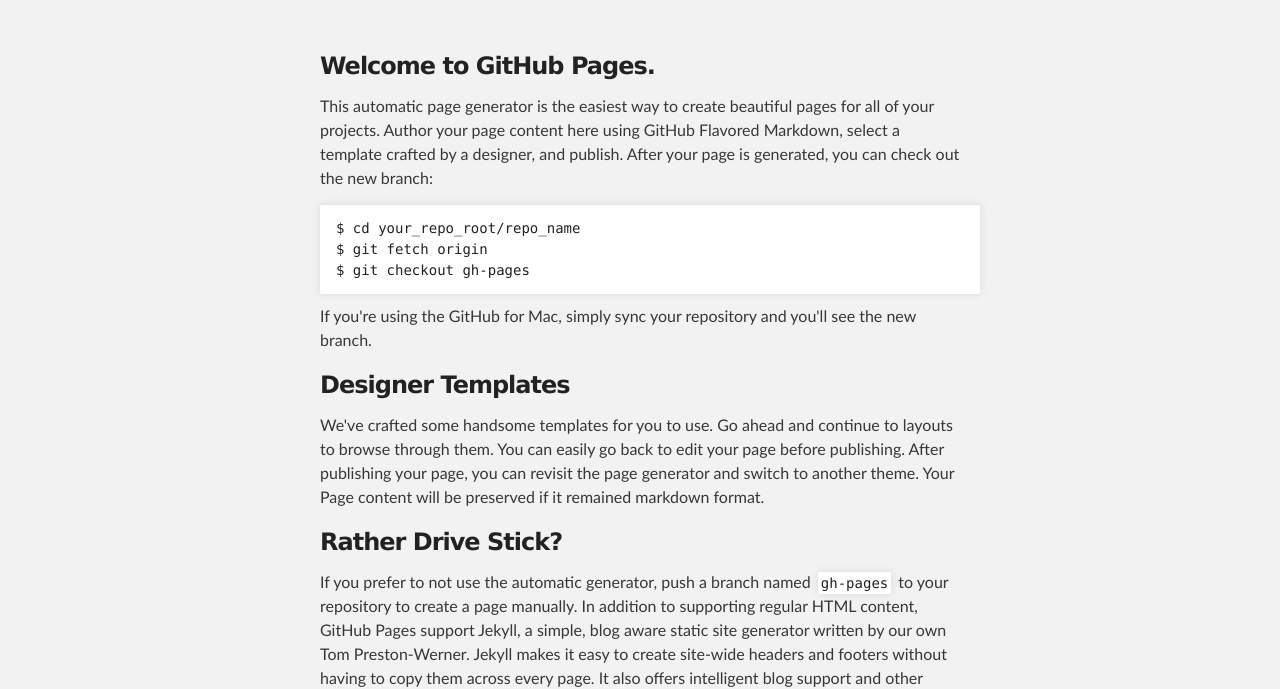
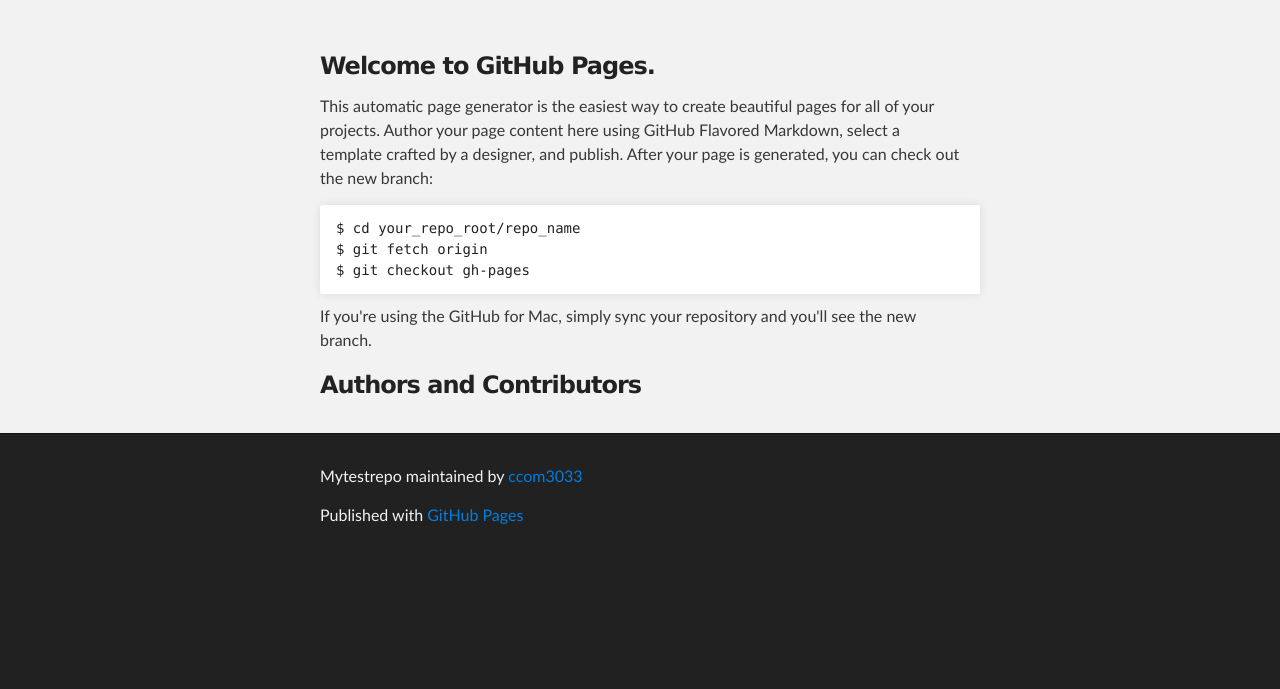
Before and after one commit to ccom3033/myTestRepo, a plain HTML site: page index.html in a window 1280 px wide. Shown: the part 116-805 px from the top of the page. Drawn offline with Linux system fonts and the light colour scheme.

Commit message:
some change

```diff
--- a/index.html
+++ b/index.html
@@ -43,21 +43,18 @@ $ git checkout gh-pages
 
 <p>If you're using the GitHub for Mac, simply sync your repository and you'll see the new branch.</p>
 
-<h3>Designer Templates</h3>
 
-<p>We've crafted some handsome templates for you to use. Go ahead and continue to layouts to browse through them. You can easily go back to edit your page before publishing. After publishing your page, you can revisit the page generator and switch to another theme. Your Page content will be preserved if it remained markdown format.</p>
-
-<h3>Rather Drive Stick?</h3>
-
-<p>If you prefer to not use the automatic generator, push a branch named <code>gh-pages</code> to your repository to create a page manually. In addition to supporting regular HTML content, GitHub Pages support Jekyll, a simple, blog aware static site generator written by our own Tom Preston-Werner. Jekyll makes it easy to create site-wide headers and footers without having to copy them across every page. It also offers intelligent blog support and other advanced templating features.</p>
 
 <h3>Authors and Contributors</h3>
 
+<!--
 <p>You can <a href="https://github.com/blog/821" class="user-mention">@mention</a> a GitHub username to generate a link to their profile. The resulting <code>&lt;a&gt;</code> element will link to the contributor's GitHub Profile. For example: In 2007, Chris Wanstrath (<a href="https://github.com/defunkt" class="user-mention">@defunkt</a>), PJ Hyett (<a href="https://github.com/pjhyett" class="user-mention">@pjhyett</a>), and Tom Preston-Werner (<a href="https://github.com/mojombo" class="user-mention">@mojombo</a>) founded GitHub.</p>
 
 <h3>Support or Contact</h3>
 
 <p>Having trouble with Pages? Check out the documentation at <a href="http://help.github.com/pages">http://help.github.com/pages</a> or contact <a href="mailto:support@github.com">support@github.com</a> and we’ll help you sort it out.</p>
+-->
+
       </section>
     </div>
 
```
